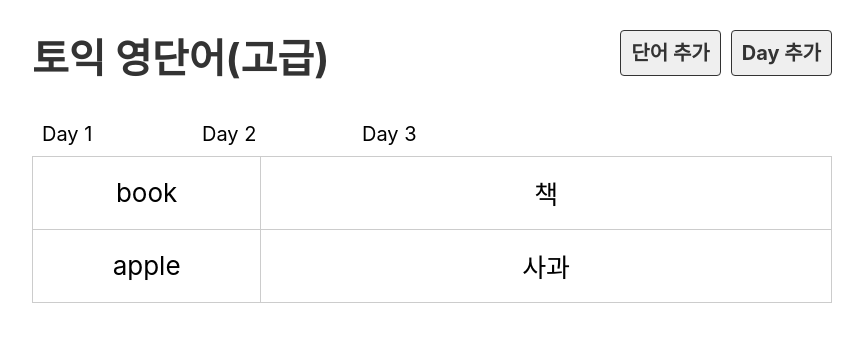
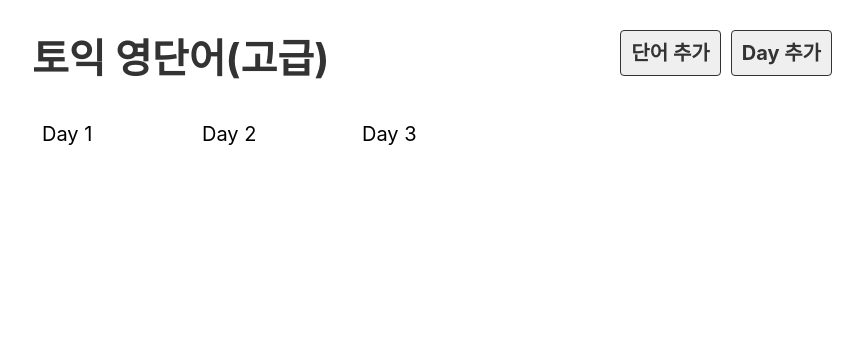
Before and after one commit to rowooncoding/voca-react, a React (Create React App) app: page / in a window 1280 px wide. Shown: the top 342 px of the page, without its empty margins (208-1071 px from the left). Built offline with nearby package versions, Linux system fonts and the light colour scheme.

Commit message:
[추가] 기본 라우트 레이아웃 추가

```diff
--- a/src/App.js
+++ b/src/App.js
@@ -8,8 +8,10 @@
     <BrowserRouter>
       <div className="App">
         <Header />
-        <DayList />
-        <Day />
+        <Routes>
+          <Route path="/" element={<DayList />} />
+          <Route path="/day" element={<Day />} />
+        </Routes>
       </div>
     </BrowserRouter>
   );
```
